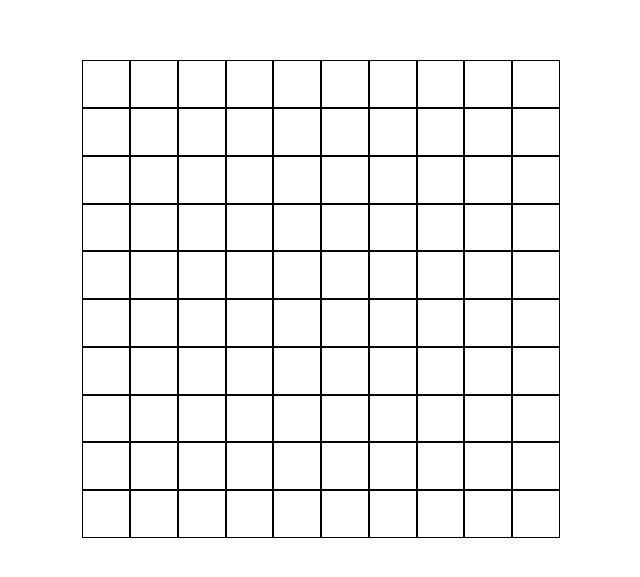
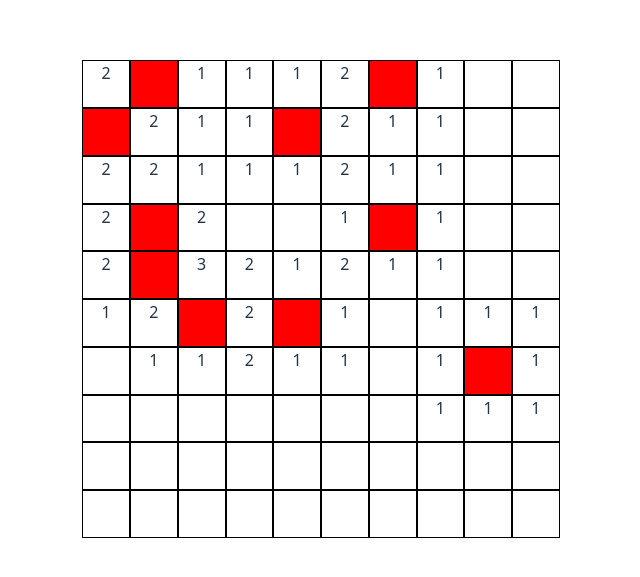
Before and after one commit to yepitsaname/minesweeper, a React (Vite) app in the folder app/: page / in a window 1280 px wide. Shown: the part 101-678 px from the top of the page, without its empty margins (319-959 px from the left). Built offline with nearby package versions, Linux system fonts and the light colour scheme.

Commit message:
adds tests for a setValues; passes those tests; refactors checkNeighbors function and tests and pulls neighbor values out into the setValues function

```diff
--- a/app/components/Board.jsx
+++ b/app/components/Board.jsx
@@ -1,6 +1,6 @@
 import { useEffect, useState } from "react";
 import Tile from "./Tile";
-import { setMines } from "../game_logic/main";
+import { setMines, setValues } from "../game_logic/main";
 import '../css/Board.css';
 
 /**
@@ -10,10 +10,10 @@ import '../css/Board.css';
  */
 export default function Board({col, row, mines}){
   const [tiles, setTiles] = useState(new Array(row).fill(
-    new Array(col).fill({covered: true, mine: false, value: 0})
+    new Array(col).fill({covered: false, mine: false, value: 0})
   ));
 
-  useEffect(()=>{ setTiles(setMines(tiles,mines)) },[])
+  useEffect(()=>{ setTiles(setValues(setMines(tiles,mines))) },[])
 
   return (
     <div title="board">
--- a/app/game_logic/main.js
+++ b/app/game_logic/main.js
@@ -12,6 +12,7 @@
 
 // Functions
 /**
+ * Takes in a given board and places mines randomly. Returns the mined board.
  * @param {Board} board
  * @param {Number} totalMines
  * @param {CallableFunction} setter
@@ -46,6 +47,35 @@ export function setMines (board, totalMines, odds=0.2) {
 }
 
 /**
+ * Takes in a given mined board and updates all tiles with the total neighboring mines. Returns the board with values.
+ * @param {Board} board
+ * @returns {Board}
+ */
+export function setValues (board){
+  // Force deep copy of board
+  let state = JSON.parse(JSON.stringify(board));
+
+  const fn = (start_row,start_col)=>{
+    if(state[start_row][start_col].mine){return}
+    for(let row = start_row - 1; row <= start_row + 1; row++ ){
+      if( row < 0 || row >= state.length ){ continue }
+      for(let col = start_col - 1; col <= start_col + 1; col++ ){
+        if( col < 0 || col >= state[row].length ){ continue }
+        if( state[row][col].mine == true ){ state[start_row][start_col].value++ }
+      }
+    }
+  }
+
+  state.forEach((row,ri)=>{
+    row.forEach((col,ci)=>{
+      fn(ri,ci)
+    })
+  });
+  return state;
+}
+
+/**
+ * Takes in a given board and clears all direct adjacents recursively, then returns the board
  * @param {Board} board
  * @param {[row: number,column: number]} start
  * @returns {Board}
@@ -75,18 +105,9 @@ export function checkNeighbors(board, start) {
         //If the row and column are the starting point, mark it as checked
         if( row == start_row && col == start_col ){ continue }
 
-        //If the row and column are a mine, update the mine count for the start tile
-        if( state[row][col].mine ){ state[start_row][start_col].value++ }
-
-        //If the row and column are direct neighbors
-        if(
-          (row == start_row && (col == start_col - 1 || col == start_col + 1)) ||
-          (col == start_col && (row == start_row - 1 || row == start_row + 1))
-        ){
-          //Validate if they have been checked and are not mines, if both are true, recurse
-          if( state[row][col].covered && !state[row][col].mine ){
-            fn(row,col);
-          }
+        //Validate if they have been checked, are not mines, and the starting point value was 0; if all are true, recurse
+        if( state[row][col].covered && !state[row][col].mine &&  state[start_row][start_col].value == 0){
+          fn(row,col);
         }
       }
     }
```
Also changed, not shown: 1 other file (tests, documents, lock files or other folders).
